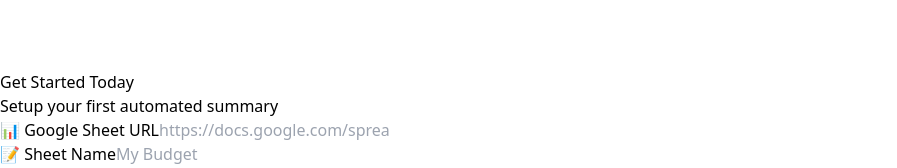
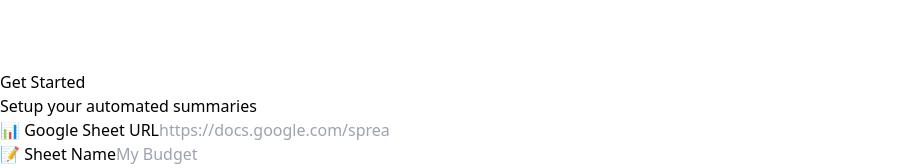
Before and after one commit to GarethNobleLFG/google-sheets-summarizer-app, a React app in the folder frontend/: page / in a window 1280 px wide. Shown: the part 4898-5066 px from the top of the page, without its empty margins (0-897 px from the left). Built offline with nearby package versions, Linux system fonts and the light colour scheme; the HTML template or start-up script is replaced by a standard one.

Commit message:
feat: sign up form text edits

```diff
--- a/frontend/src/pages/main-page/components/SignupForm.tsx
+++ b/frontend/src/pages/main-page/components/SignupForm.tsx
@@ -109,10 +109,10 @@ export const SignupForm = ({
                 >
                     <div className="text-center mb-6">
                         <h2 className="text-xl font-bold text-gray-900 dark:text-white mb-1">
-                            Get Started Today
+                            Get Started
                         </h2>
                         <p className="text-sm text-gray-600 dark:text-gray-300">
-                            Setup your first automated summary
+                            Setup your automated summaries
                         </p>
                     </div>
 
```
